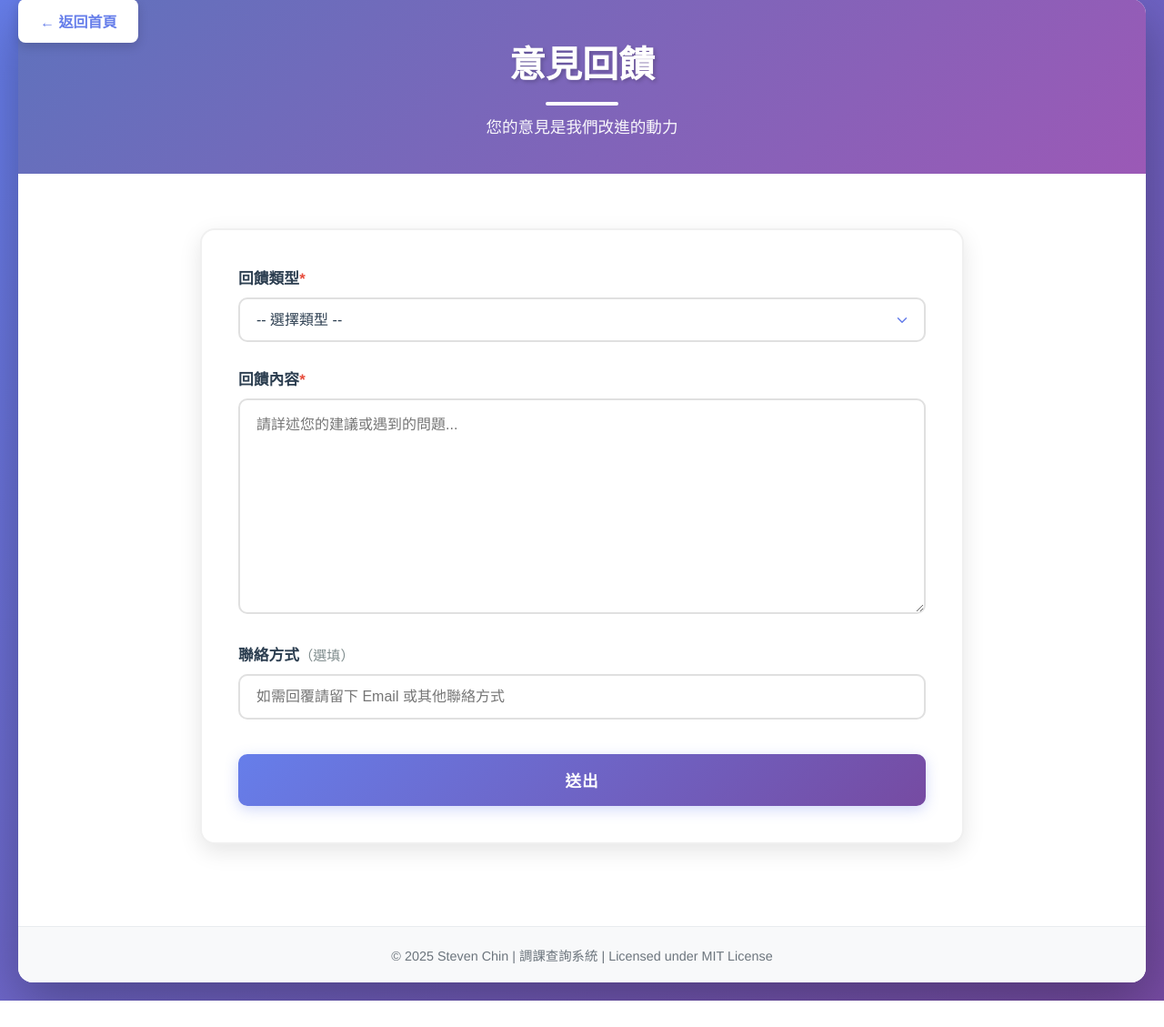
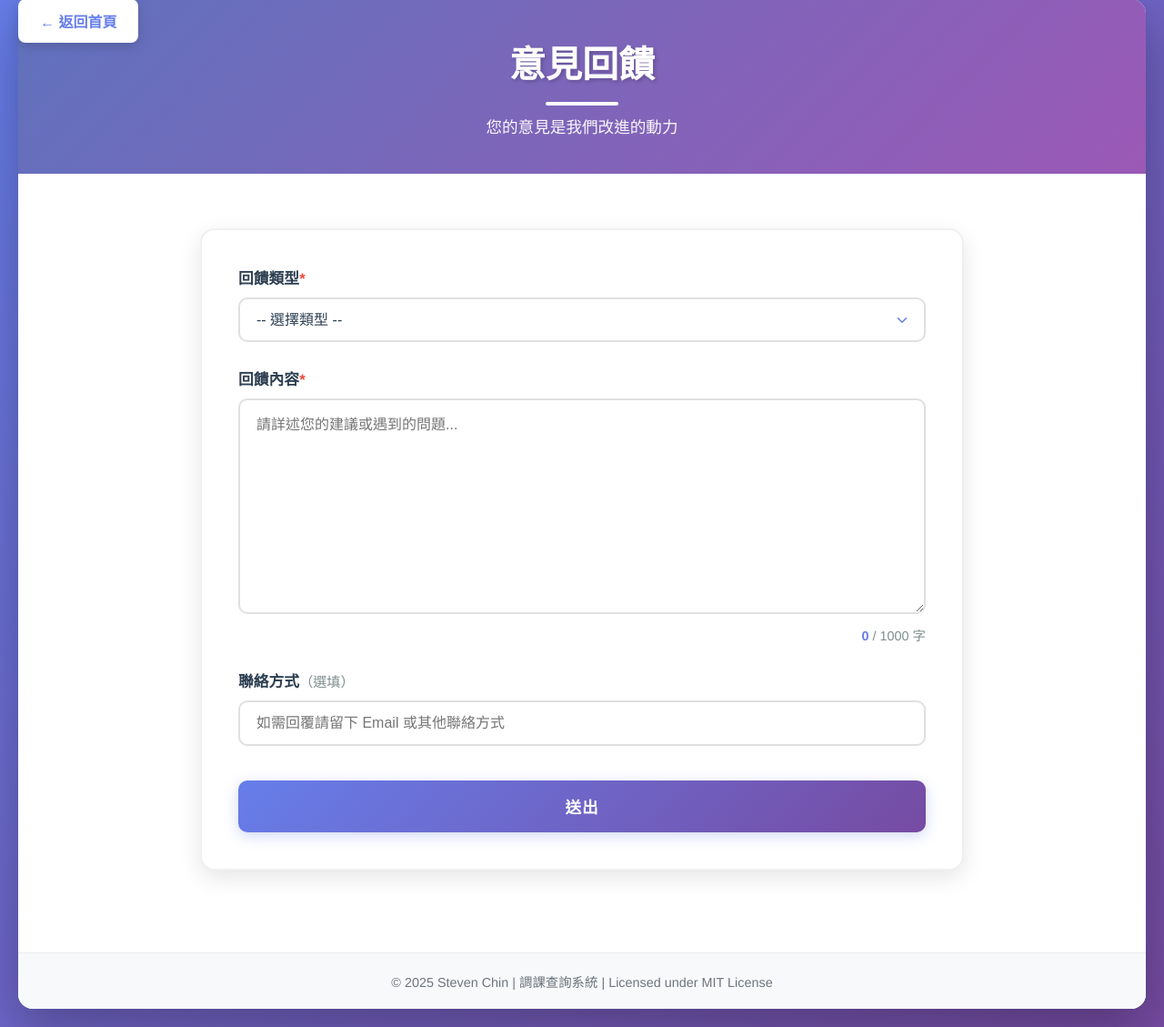
Before and after one commit to StevenChinMaho/schedule-system, a PHP site: page /feedback.php in a window 1280 px wide. Shown: the part 21-1150 px from the top of the page at 91% size. Before the commit the page ends 1121 px from the top, so only its background shows below. Run offline with PHP 8.4, Linux system fonts and the light colour scheme.

Commit message:
feat: implement complete feedback validation and submission

```diff
--- a/css/feedback-style.css
+++ b/css/feedback-style.css
@@ -110,6 +150,19 @@
     box-shadow: 0 0 0 4px rgba(102, 126, 234, 0.1);
 }
 
+/* 字數計數器 */
+.char-counter {
+    text-align: right;
+    margin-top: 8px;
+    font-size: 0.9em;
+    color: #7f8c8d;
+}
+
+#char_count {
+    font-weight: 600;
+    color: #667eea;
+}
+
 /* 提交按鈕 */
 .submit-button {
     width: 100%;
--- a/feedback.php
+++ b/feedback.php
@@ -1,7 +1,45 @@
 <?php
     require_once("includes/config.php");
 
+    $success_message = "";
+    $error_message = "";
 
+    if ( $_SERVER["REQUEST_METHOD"] === "POST")
+    {
+        $feedback_type = $_POST["feedback_type"] ?? "其他";
+        $feedback_content = trim($_POST["feedback_content"] ?? "");
+        $contact_info = trim($_POST["contact_info"] ?? "");
+        $ip_address = $_SERVER["REMOTE_ADDR"] ?? "unknown";
+
+        $valid_types = ["建議", "錯誤回報", "其他" ];
+        if (!in_array($feedback_type, $valid_types)) $feedback_type = "其他";
+
+        if ( mb_strlen( $feedback_content, "UTF-8" ) < 10 ) $error_message = "字數不可小於10個字";
+        elseif ( mb_strlen( $feedback_content, "UTF-8") > 1000 ) $error_message = "字數不可超過1000個字";
+        else
+        {
+            try {
+                $stmt = $pdo->prepare( "
+                    INSERT INTO `feedback` ( `feedback_type`, `feedback_content`, `contact_info`, `ip_address` )
+                    VALUE ( ?, ?, ?, ? );
+                ");
+                $stmt->execute([
+                    $feedback_type,
+                    $feedback_content,
+                    empty($contact_info) ? null : $contact_info,
+                    $ip_address
+                ]);
+
+                $success_message = "感謝您的回饋！我們已收到您的意見。";
+
+                $_POST = [];
+
+            } catch (PDOException $e) {
+                error_log("意見回饋提交失敗: " . $e->getMessage() );
+                $error_message = "提交失敗，請稍後再試";
+            }
+        }
+    }
 ?>
 <!DOCTYPE html>
 <html lang="zh-TW">
@@ -11,7 +49,7 @@
     <title>湖內國中調課查詢系統 - 意見回饋</title>
     <link rel="stylesheet" href="css/frame.css?v=<?php echo $asset_versions["frame.css"];?>">
     <link rel="stylesheet" href="css/feedback-style.css?v=<?php echo $asset_versions["feedback-style.css"];?>">
-    <script src="js/feedback.js?v=<?php echo $asset_versions["feedback.js"];?>"></script>
+    <script src="js/feedback.js?v=<?php echo $asset_versions["feedback.js"];?>" defer></script>
 </head>
 <body>
     <a href="index.php" class="back-button">← 返回首頁</a>
@@ -24,17 +62,31 @@
         </header>
 
         <div class="main-content">
+            <?php if ( $error_message ): ?>
+                <div class="message error-message">
+                    <span class="message-icon">✕</span>
+                    <span><?php echo htmlspecialchars($error_message); ?></span>
+                </div>
+            <?php endif; ?>
+
+            <?php if ( $success_message ): ?>
+                <div class="message success-message">
+                    <span class="message-icon">✓</span>
+                    <span><?php echo htmlspecialchars($success_message); ?></span>
+                </div>
+            <?php endif; ?>
+
             <div class="feedback-card">
                 <form method="POST" action="" id="feedbackForm">
                     <div class="form-group">
                         <label for="feedback_type">
                             回饋類型<span class="required">*</span>
                         </label>
-                        <select name="feedback_type" id="feedback_type" class="form-select" required>
-                            <option value="">-- 選擇類型 --</option>
-                            <option value="建議">功能建議</option>
-                            <option value="錯誤回報">錯誤回報</option>
-                            <option value="其他">其他</option>
+                        <select name="feedback_type" id="feedback_type" class="form-select" required onchange="changed()">
+                            <option value="" <?php echo ($_POST["feedback_type"] ?? "") === "" ? "selected" : "" ; ?>>-- 選擇類型 --</option>
+                            <option value="建議" <?php echo ($_POST["feedback_type"] ?? "") === "建議" ? "selected" : "" ; ?>>功能建議</option>
+                            <option value="錯誤回報" <?php echo ($_POST["feedback_type"] ?? "") === "錯誤回報" ? "selected" : "" ; ?>>錯誤回報</option>
+                            <option value="其他" <?php echo ($_POST["feedback_type"] ?? "") === "其他" ? "selected" : "" ; ?>>其他</option>
                         </select>
                     </div>
 
@@ -50,8 +102,11 @@
                             placeholder="請詳述您的建議或遇到的問題..."
                             required
                             minlength="10"
-                            maxlength="1000"
+                            onchange="changed()"
                         ><?php echo htmlspecialchars($_POST["feedback_content"] ?? ""); ?></textarea>
+                        <div class="char-counter">
+                            <span id="char_count">0</span> / 1000 字
+                        </div>
                     </div>
 
                     <div class="form-group">
@@ -61,9 +116,10 @@
                         <input
                             type="text"
                             name="contact_info"
-                            id="contact_id"
+                            id="contact_info"
                             class="form-input"
                             placeholder="如需回覆請留下 Email 或其他聯絡方式"
+                            onchange="changed()"
                         >
                     </div>
 
@@ -71,6 +127,7 @@
                 </form>
             </div>
         </div>
+
         <footer class="page-footer">
         <p>© 2025 Steven Chin | 調課查詢系統 | Licensed under MIT License</p>
         </footer>
--- a/index.php
+++ b/index.php
@@ -50,7 +50,7 @@
                 </a>
                 <a href="feedback.php" id="feedback" class="info-card">
                     <div class="info-icon">📩</div>
-                    <h3>意見回饋（功能開發中）</h3>
+                    <h3>意見回饋</h3>
                     <p>系統功能建議或錯誤回報</p>
                 </a>
             </div>
--- a/js/feedback.js
+++ b/js/feedback.js
@@ -0,0 +1,43 @@
+const form = document.getElementById("feedbackForm");
+const textarea = document.getElementById("feedback_content");
+const charCount = document.getElementById("char_count");
+
+let isDirty = false;
+let isSubmitting = false;
+
+function changed() {
+    isDirty = true;
+}
+
+function updateCharCount() {
+    const count = textarea.value.trim().length;
+    charCount.textContent = count;
+    if(count >= 1000) charCount.style.color = "#e74c3c";
+    else if (count > 900) charCount.style.color = "#f39c12";
+    else charCount.style.color = "#667eea";
+}
+
+updateCharCount();
+
+textarea.addEventListener("input", updateCharCount);
+
+form.addEventListener("submit", (e) => {
+    if (textarea.value.trim().length < 10) {
+        e.preventDefault();
+        alert("回饋內容請至少輸入10個字");
+        return;
+    } else if (textarea.value.trim().length > 1000) {
+        e.preventDefault();
+        alert("回饋內容請勿超過1000個字");
+        return;
+    }
+    isSubmitting = true;
+});
+
+window.addEventListener("beforeunload", (e) => {
+    if (isDirty && !isSubmitting) {
+        e.preventDefault();
+        e.returnValue = '';
+        return '';
+    }
+});
```
Also changed, not shown: other parts of css/feedback-style.css (+40 -0 lines).
